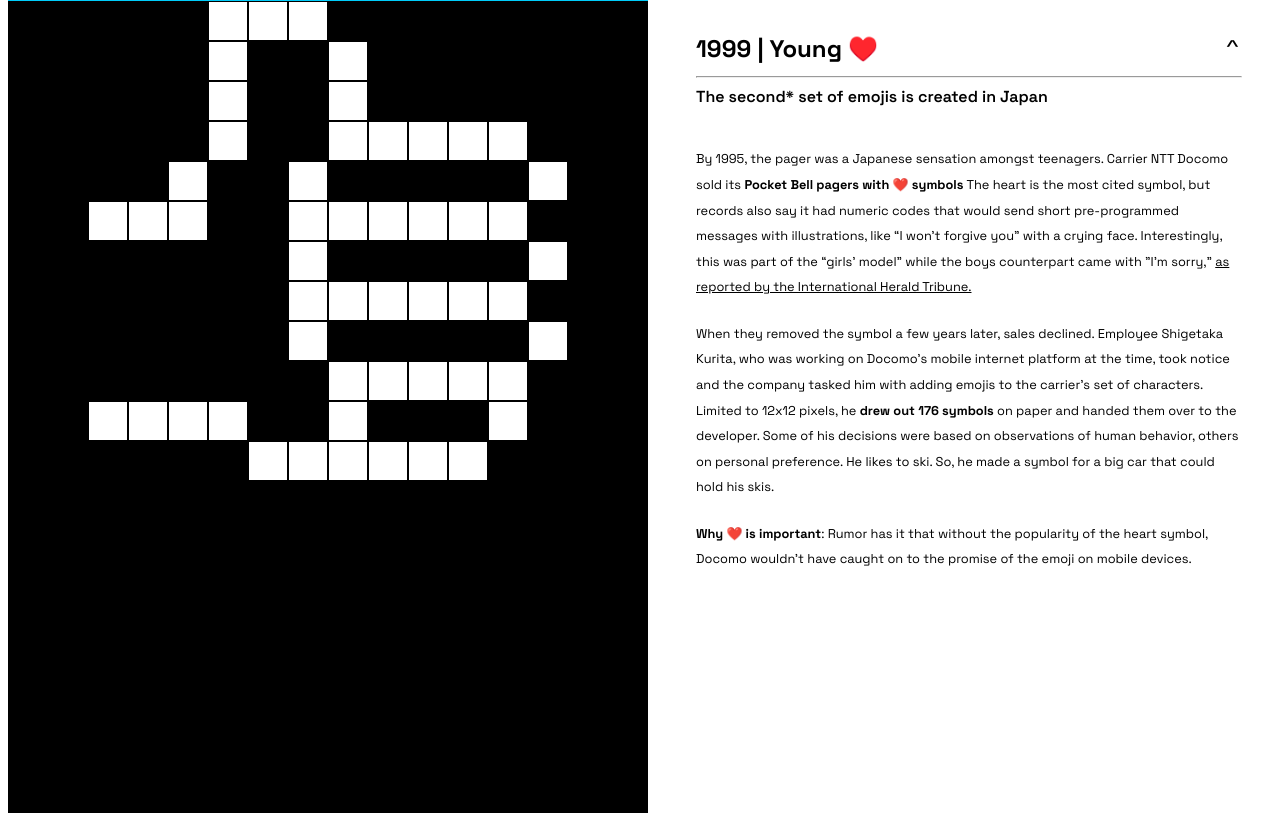
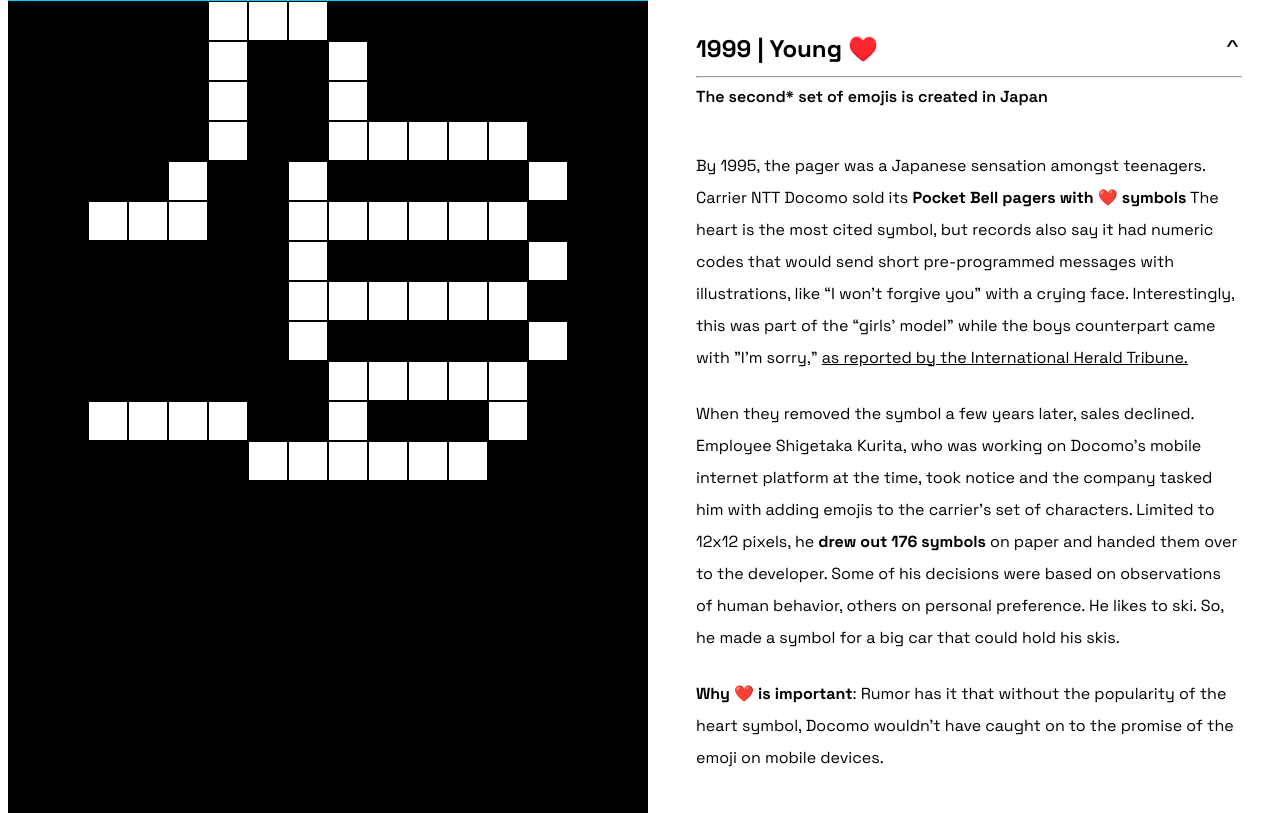
Before and after one commit to divya-mehra/sixemojistory, a React (Vite) app: page / in a window 1280 px wide. Shown: the part 807-1620 px from the top of the page. Built offline with nearby package versions, Linux system fonts and the light colour scheme; a web font is replaced by a local one.

Commit message:
responsive font sizes

```diff
--- a/src/panels/panel.module.css
+++ b/src/panels/panel.module.css
@@ -234,9 +234,22 @@ h4 {
 .panelContent {
   position: relative;
   line-height: 2em;
-  font-size: 0.8em;
   z-index: 2;
 }
+
+/* Responsive font size based on viewport width */
+@media screen and (max-width: 1199px) {
+  .panelContent {
+    font-size: 0.8em;
+  }
+}
+
+@media screen and (min-width: 1200px) and (max-width: 1400px) {
+  .panelContent {
+    font-size: 1em;
+  }
+}
+
 
 .panelContent > p {
   padding-bottom: 8px;
```
